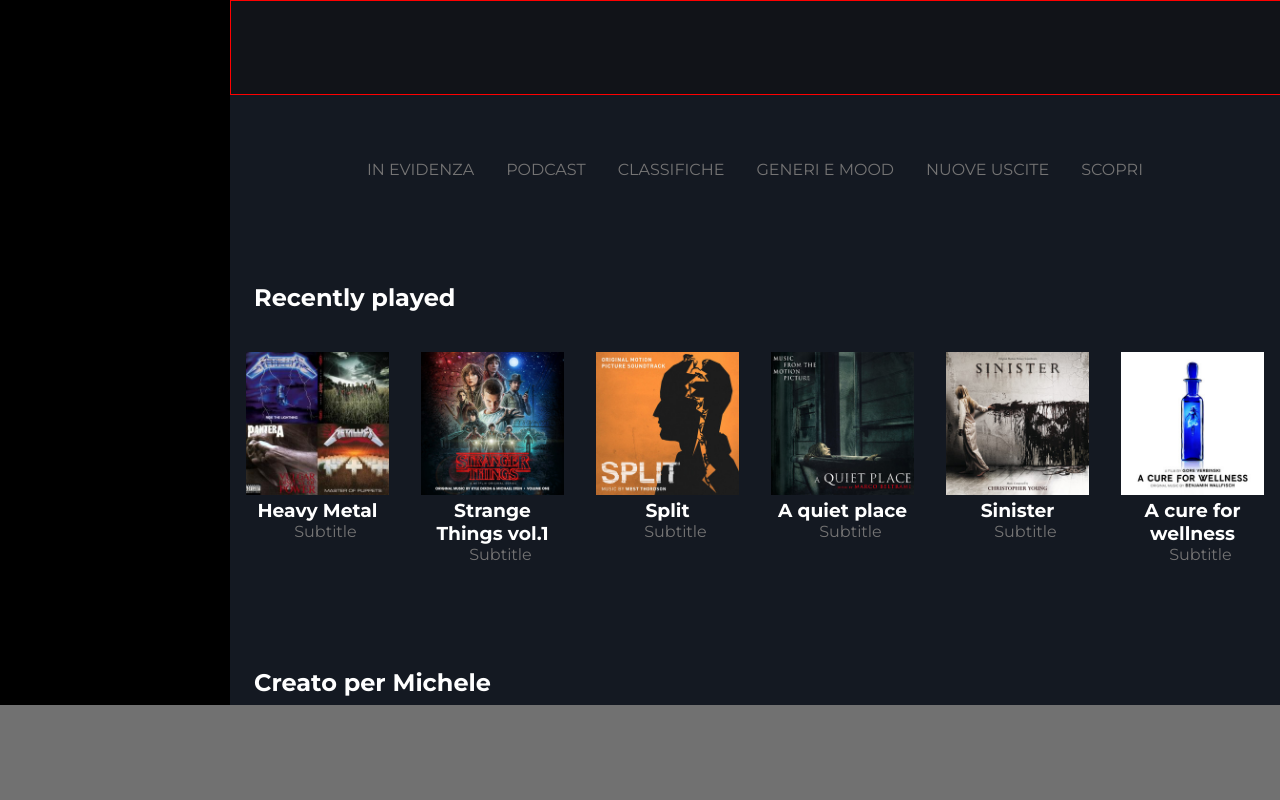
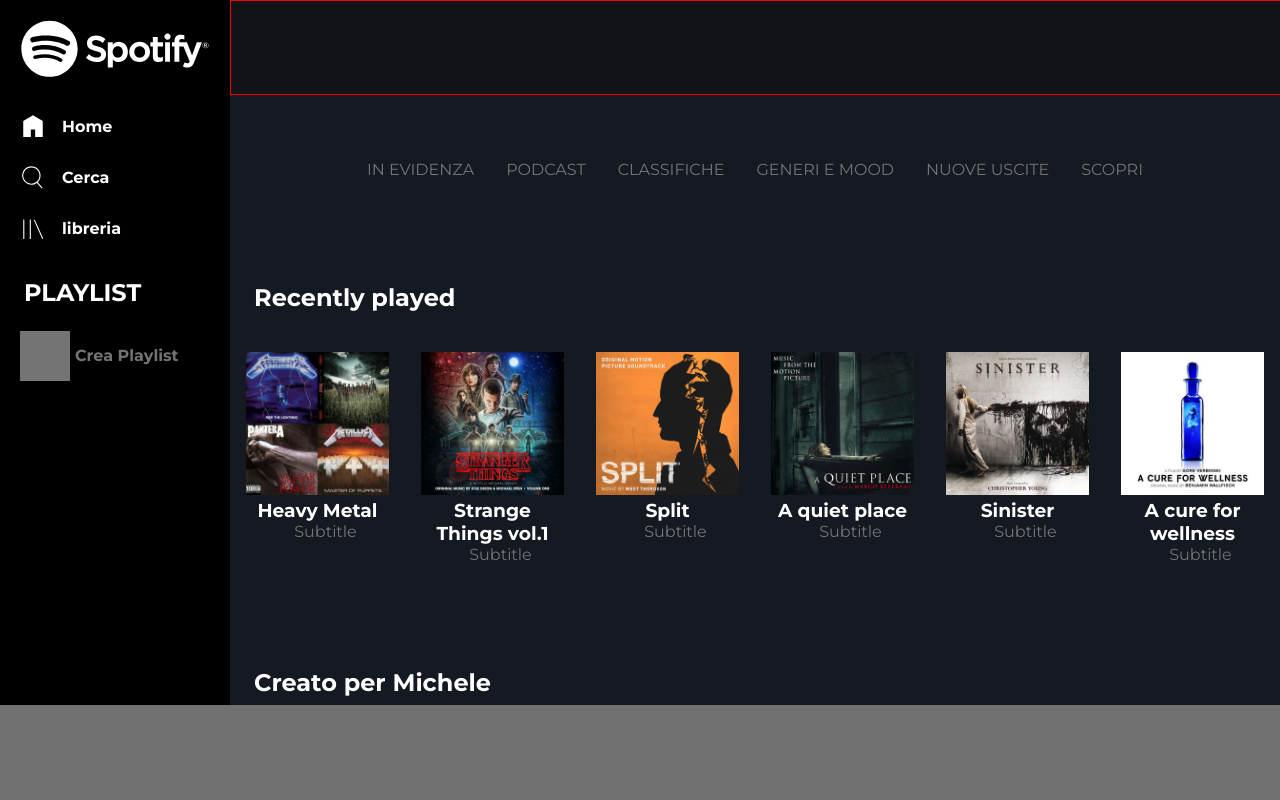
Before and after one commit to MicheleBenaco/html-css-spotifyweb, a plain HTML site: page index.html in a window 1280 px wide. Drawn offline with nearby package versions, Linux system fonts and the light colour scheme.

Commit message:
left-navbar

```diff
--- a/index.html
+++ b/index.html
@@ -17,7 +17,32 @@
     <div class="weapper">
         <main>
             <!-- nav bar  left -->
-            <nav></nav>
+            <nav>
+                <div class="big-logo">
+                    <img src="./img/logo.svg" alt="">
+                </div>
+                <div class="home dflex">
+                    <img src="./img/home.svg" alt="">
+                    <h2>Home</h2>
+                </div>
+                <div class="home dflex">
+                    <img src="./img/search.svg" alt="">
+                    <h2>Cerca</h2>
+                </div>
+                <div class="home dflex">
+                    <img src="./img/libreria.svg" alt="">
+                    <h2>libreria</h2>
+                </div>
+                <h2> PLAYLIST</h2>
+                <div class="dflex align-center">
+                   <div class="square align-cente">
+                   </div>
+                   <h3> Crea Playlist</h3>
+
+                </div>
+
+
+            </nav>
             <!-- contenitore centrale -->
             <section class="main-content">
                 <!-- parte alta -->
@@ -42,7 +67,7 @@
                             <div class="cover-image"></div>
                             <img src="./img/metal_lifting.jpg" alt="">
                             <div class="cover-overlay">
-                                <i class="fa-regular fa-circle-play"></i>
+                               <i><img src="./img/circle-play-regular (1).svg" alt=""></i>
                             </div>
                             <h3> Heavy Metal</h3>
                             <p>Subtitle</p>
--- a/style/style.css
+++ b/style/style.css
@@ -29,6 +29,10 @@ body{
 .dflex{
     display: flex;
 }
+.align-center{
+    align-items: center;
+}
+
 .dflex-colum{
     display: flex;
     flex-direction: column;
@@ -131,54 +135,46 @@ h3{
     left: 0;
     right: 0;
     background-color: rgba(14, 14, 15, 0.5);
-    font-size: 2.5;
     display: none;
+    font-size: 1,5;
 }
 
 .box-songs:hover .cover-overlay{
-    display: block;
+    display: flex;
 }
-
-
-
-
 /* ----------------------- */
-
-
-
-/* .material-symbols-outlined{
-    position: absolute;
-    top:6%;
-    left:2%;
-    color: white;
-    font-size: ;
-    background-color: rgba(14, 14, 15, 0.5);
-    width: 100%;
-    height: 90%;
-    padding-top: 0.5em;
-
-} */
-/* hover da fare */
-
-
-
-
-
-
-
-
-
-
-
-
-
-
 /* NAV BAR LATERALE */
 nav{
     width: 230px;
     height: 100%;
     background-color: var(--black);
 }
+
+.big-logo{
+    padding: 20px;
+}
+
+.home{
+    width: 20%;
+    padding-left: 20px;
+}
+.home h2{
+    font-size: 1em;
+}
+
+.square{
+    width: 50px;
+    height: 50px;
+    margin-left: 20px;
+    background-color: var(--lightgrey);
+}
+
+nav h3{
+    color: var(--lightgrey);
+    padding-left: 5px;
+    font-size: 1em;
+}
+
 
 /* PARTE DI SOPRA SFOCATA */
 aside{
```
